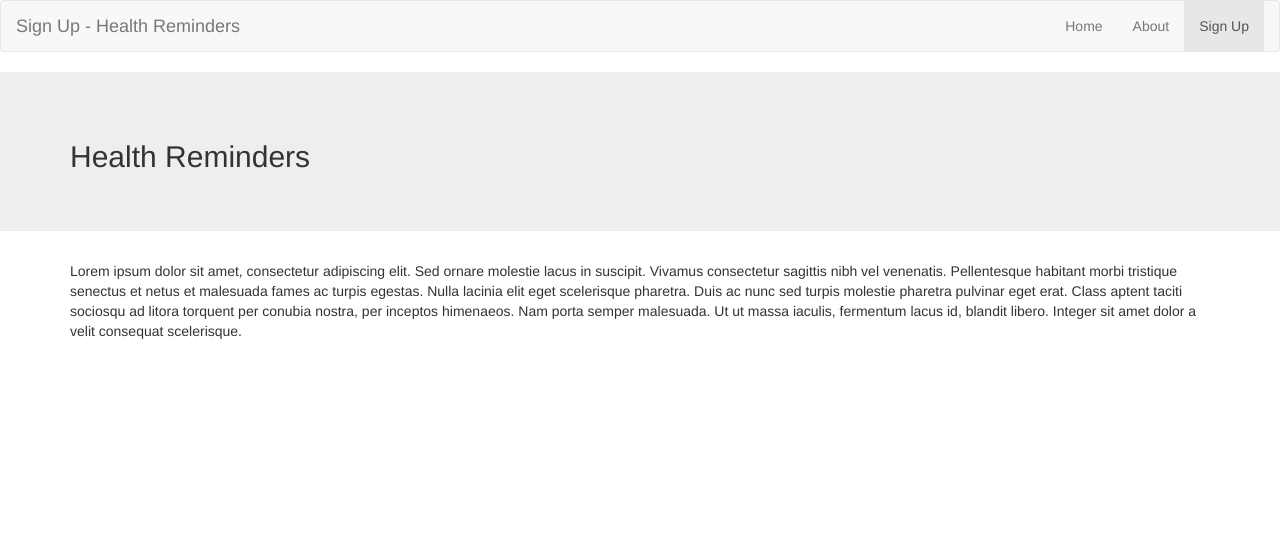
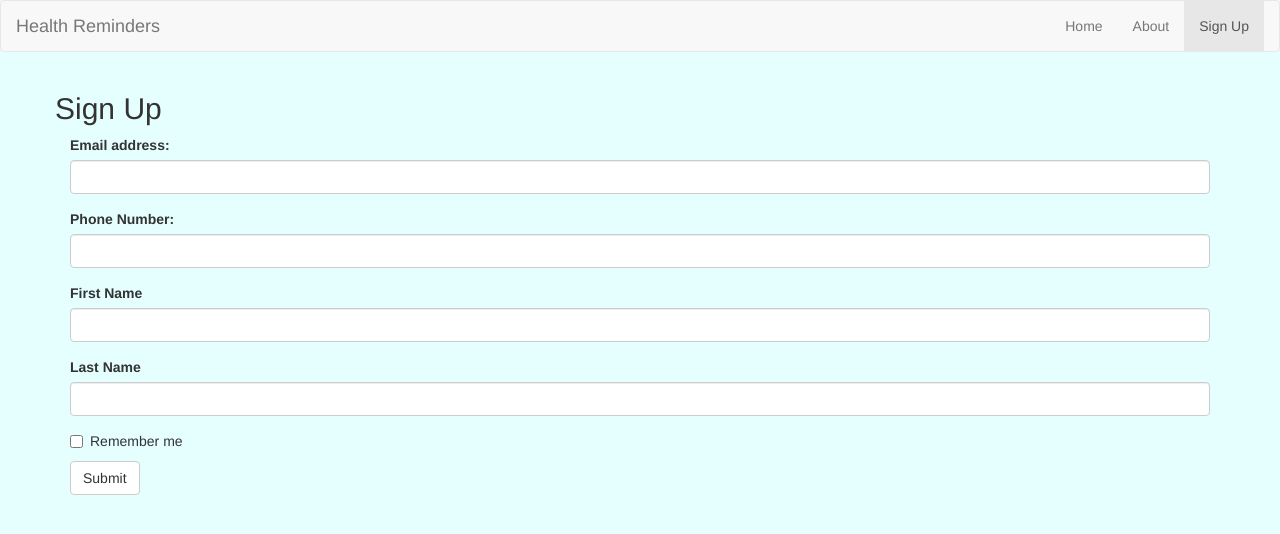
Before and after one commit to BrightA19/nightdwellerz, a plain HTML site: page sign-up/index.html in a window 1280 px wide. Drawn offline with nearby package versions, Linux system fonts and the light colour scheme.

Commit message:
Update to sites

```diff
--- a/about/index.css
+++ b/about/index.css
@@ -1,21 +1,6 @@
 body {
-  margin: 0;
+  background: #E5FFFF;
 }
-#remindersContainer {
-  width: 250px;
-  height: 200px;
-  border: 1px solid darkblue;
-  background: lightblue;
-  border-radius: 15px;
-  margin: 30px auto;
-  padding: 10px;
+#description {
+  font-size: 19px;
 }
-#remindersTitle {
-  font: 25px sans-serif;
-  text-align: center;
-}
-#remindersForm {
-  width: 240px;
-  height: 100px;
-  margin: auto;
-}
--- a/index.css
+++ b/index.css
@@ -1,21 +1,15 @@
 body {
-  margin: 0;
+  background: #E5FFFF;
 }
-#remindersContainer {
-  width: 250px;
-  height: 200px;
-  border: 1px solid darkblue;
-  background: lightblue;
-  border-radius: 15px;
-  margin: 30px auto;
-  padding: 10px;
+.jumbotron {
+  height: 250px;
+  background-color: #7ACEEF;
 }
-#remindersTitle {
-  font: 25px sans-serif;
+.jumbotron #jumbotronTitle {
+  font: 50px 'sans-serif';
+  color: white;
   text-align: center;
 }
-#remindersForm {
-  width: 240px;
-  height: 100px;
-  margin: auto;
+.navbar {
+  margin-bottom: 0px;
 }
--- a/sign-up/index.css
+++ b/sign-up/index.css
@@ -1,21 +1,3 @@
 body {
-  margin: 0;
+  background: #E5FFFF;
 }
-#remindersContainer {
-  width: 250px;
-  height: 200px;
-  border: 1px solid darkblue;
-  background: lightblue;
-  border-radius: 15px;
-  margin: 30px auto;
-  padding: 10px;
-}
-#remindersTitle {
-  font: 25px sans-serif;
-  text-align: center;
-}
-#remindersForm {
-  width: 240px;
-  height: 100px;
-  margin: auto;
-}
--- a/sign-up/index.html
+++ b/sign-up/index.html
@@ -2,7 +2,7 @@
 <html lang="en">
 
 <head>
-  <title>Health Reminders</title>
+  <title>Sign Up - Health Reminders</title>
   <meta charset="utf-8">
   <meta name="viewport" content="width=device-width, initial-scale=1">
   <link rel="stylesheet" href="http://maxcdn.bootstrapcdn.com/bootstrap/3.3.6/css/bootstrap.min.css">
@@ -20,7 +20,7 @@
           <span class="icon-bar"></span>
           <span class="icon-bar"></span>
         </button>
-        <a class="navbar-brand" href="#">Sign Up - Health Reminders</a>
+        <a class="navbar-brand" href="#">Health Reminders</a>
       </div>
       <div class="collapse navbar-collapse" id="myNavbar">
         <ul class="nav navbar-nav navbar-right">
@@ -31,23 +31,34 @@
       </div>
     </div>
   </nav>
-  <div class="jumbotron">
-    <div class="container">
-      <h2 id="jumbotronTitle">
-        Health Reminders
+  <div class="container" id="formContainer">
+    <div class="row">
+      <h2>
+        Sign Up
       </h2>
     </div>
-  </div>
-  <div class="container">
-    <div class="row">
-      <div class="col-md-12">
-        <p>
-          Lorem ipsum dolor sit amet, consectetur adipiscing elit. Sed ornare molestie lacus in suscipit. Vivamus consectetur sagittis nibh vel venenatis. Pellentesque habitant morbi tristique senectus et netus et malesuada fames ac turpis egestas. Nulla lacinia
-          elit eget scelerisque pharetra. Duis ac nunc sed turpis molestie pharetra pulvinar eget erat. Class aptent taciti sociosqu ad litora torquent per conubia nostra, per inceptos himenaeos. Nam porta semper malesuada. Ut ut massa iaculis, fermentum
-          lacus id, blandit libero. Integer sit amet dolor a velit consequat scelerisque.
-        </p>
+    <form role="form">
+      <div class="form-group">
+        <label for="email">Email address:</label>
+        <input type="email" class="form-control" id="email">
       </div>
-    </div>
+      <div class="form-group">
+        <label for="input">Phone Number:</label>
+        <input type="password" class="form-control" id="pwd">
+      </div>
+      <div class="form-group">
+        <label for="input">First Name</label>
+        <input type="input" class="form-control" id="pwd">
+      </div>
+      <div class="form-group">
+        <label for="input">Last Name</label>
+        <input type="input" class="form-control" id="pwd">
+      </div>
+      <div class="checkbox">
+        <label><input type="checkbox"> Remember me</label>
+      </div>
+      <button type="submit" class="btn btn-default">Submit</button>
+    </form>
   </div>
 </body>
 
```
Also changed, not shown: about/index.html (+9 -11 lines), index.html (+0 -1 lines).
